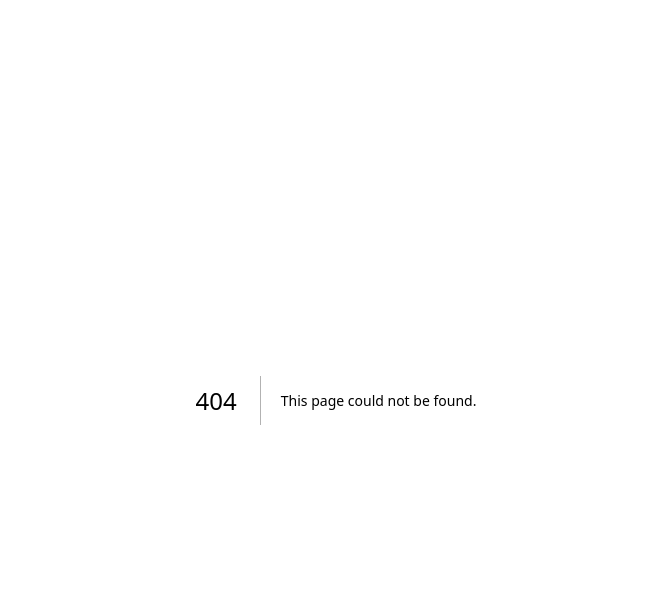
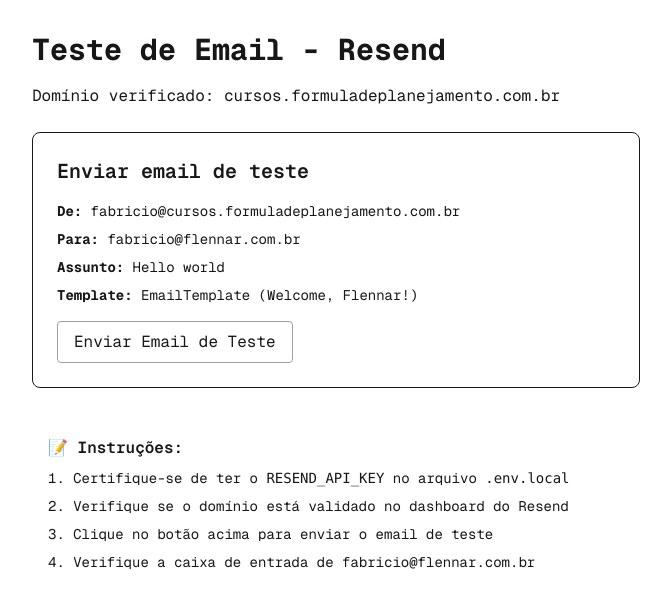
Before and after one commit to fabriciohvg/my-image-react-app, a Next.js app: page /resend in a window 1280 px wide. Before the commit this address had no page. Shown: the top 608 px of the page, without its empty margins (304-975 px from the left). Built offline with nearby package versions, Linux system fonts and the light colour scheme.

Commit message:
resend configurado

```diff
--- /dev/null
+++ b/app/api/resend/route.ts
@@ -0,0 +1,35 @@
+import { EmailTemplate } from "@/app/components/email-template";
+import { Resend } from "resend";
+
+const resend = new Resend(process.env.RESEND_API_KEY);
+
+export async function POST(request: Request) {
+  try {
+    // Parse request body for dynamic email sending (optional)
+    const body = await request.json().catch(() => ({}));
+
+    const firstName = body.firstName || "Flennar";
+    const to = body.to || "fabriciolennar@outlook.com";
+    const subject = body.subject || "Bem-vindo à Fórmula de Planejamento!";
+
+    const { data, error } = await resend.emails.send({
+      from: "Fabrício Guimarães <fabricio@cursos.formuladeplanejamento.com.br>",
+      to: Array.isArray(to) ? to : [to],
+      subject: subject,
+      react: EmailTemplate({ firstName }),
+    });
+
+    if (error) {
+      console.error("Resend error:", error);
+      return Response.json({ error }, { status: 500 });
+    }
+
+    return Response.json(data);
+  } catch (error) {
+    console.error("Failed to send email:", error);
+    return Response.json(
+      { error: { message: "Failed to send email" } },
+      { status: 500 }
+    );
+  }
+}
--- /dev/null
+++ b/app/components/email-template.tsx
@@ -0,0 +1,23 @@
+import * as React from "react";
+
+interface EmailTemplateProps {
+  firstName: string;
+}
+
+export function EmailTemplate({ firstName }: EmailTemplateProps) {
+  return (
+    <div style={{ fontFamily: "sans-serif", maxWidth: "500px" }}>
+      <p>
+        Olá, <strong>{firstName}</strong>!
+      </p>
+      <p>Seja bem-vindo à Fórmula de Planejamento!</p>
+      <p>
+        Nós oferecemos os melhores cursos relacionados ao Gerenciamento de
+        Projetos e Obras. Em breve você receberá um e-mail com as instrucões de
+        acesso à plataforma. Fiz alguns ajustes para adequar a família da fonte
+        de texto, espero que fique bom.
+      </p>
+      <p>Atenciosamente, Fabrício Guimarães.</p>
+    </div>
+  );
+}
--- /dev/null
+++ b/app/resend/page.tsx
@@ -0,0 +1,135 @@
+"use client";
+
+import { useState } from "react";
+
+export default function ResendPage() {
+  const [loading, setLoading] = useState(false);
+  const [result, setResult] = useState<{
+    success?: boolean;
+    message?: string;
+    emailId?: string;
+  } | null>(null);
+
+  const sendTestEmail = async () => {
+    setLoading(true);
+    setResult(null);
+
+    try {
+      const response = await fetch(
+        `${process.env.NEXT_PUBLIC_APP_URL}/api/resend`,
+        {
+          //   method: "POST",
+          //   headers: { "Content-Type": "application/json" },
+          //   body: JSON.stringify({
+          //     to: "custom@email.com",
+          //     subject: "Custom Subject",
+          //     firstName: "Custom Name",
+          //   }),
+          // });
+          method: "POST",
+          headers: {
+            "Content-Type": "application/json",
+          },
+        }
+      );
+
+      const data = await response.json();
+
+      if (response.ok) {
+        setResult({
+          success: true,
+          message: "Email enviado com sucesso!",
+          emailId: data.id,
+        });
+      } else {
+        setResult({
+          success: false,
+          message: `Erro: ${data.error?.message || "Erro desconhecido"}`,
+        });
+      }
+    } catch (error) {
+      setResult({
+        success: false,
+        message: `Erro ao enviar email: ${
+          error instanceof Error ? error.message : "Erro desconhecido"
+        }`,
+      });
+    } finally {
+      setLoading(false);
+    }
+  };
+
+  return (
+    <div className="max-w-2xl mx-auto p-8 font-mono">
+      <h1 className="text-3xl font-bold mb-4">Teste de Email - Resend</h1>
+      <p className="text-muted-foreground mb-6">
+        Domínio verificado: cursos.formuladeplanejamento.com.br
+      </p>
+
+      <div className="border rounded-lg p-6 mb-6">
+        <h2 className="text-xl font-semibold mb-4">Enviar email de teste</h2>
+        <div className="space-y-2 mb-4 text-sm">
+          <p>
+            <strong>De:</strong> fabricio@cursos.formuladeplanejamento.com.br
+          </p>
+          <p>
+            <strong>Para:</strong> fabricio@flennar.com.br
+          </p>
+          <p>
+            <strong>Assunto:</strong> Hello world
+          </p>
+          <p>
+            <strong>Template:</strong> EmailTemplate (Welcome, Flennar!)
+          </p>
+        </div>
+
+        <button
+          onClick={sendTestEmail}
+          disabled={loading}
+          className="px-4 py-2 border border-gray-400 cursor-pointer rounded hover:bg-gray-50 disabled:opacity-50 disabled:cursor-not-allowed"
+        >
+          {loading ? "Enviando..." : "Enviar Email de Teste"}
+        </button>
+      </div>
+
+      {result && (
+        <div
+          className={`border rounded-lg p-4 ${
+            result.success
+              ? "bg-green-50 border-green-200"
+              : "bg-red-50 border-red-200"
+          }`}
+        >
+          <h3
+            className={`font-semibold mb-2 ${
+              result.success ? "text-green-800" : "text-red-800"
+            }`}
+          >
+            {result.success ? "✓ Sucesso" : "✗ Erro"}
+          </h3>
+          <p className={result.success ? "text-green-700" : "text-red-700"}>
+            {result.message}
+          </p>
+          {result.emailId && (
+            <p className="text-sm text-green-600 mt-2">
+              ID do email: {result.emailId}
+            </p>
+          )}
+        </div>
+      )}
+
+      <div className="mt-8 p-4 bg-muted rounded-lg">
+        <h3 className="font-semibold mb-2">📝 Instruções:</h3>
+        <ol className="list-decimal list-inside space-y-2 text-sm">
+          <li>
+            Certifique-se de ter o <code>RESEND_API_KEY</code> no arquivo{" "}
+            <code>.env.local</code>
+          </li>
+          <li>Verifique se o domínio está validado no dashboard do Resend</li>
+          <li>Clique no botão acima para enviar o email de teste</li>
+          <li>Verifique a caixa de entrada de fabricio@flennar.com.br</li>
+        </ol>
+      </div>
+    </div>
+  );
+}
--- a/package.json
+++ b/package.json
@@ -14,9 +14,11 @@
     "next": "16.0.1",
     "react": "19.2.0",
     "react-dom": "19.2.0",
-    "react-hot-toast": "^2.6.0"
+    "react-hot-toast": "^2.6.0",
+    "resend": "^6.4.2"
   },
   "devDependencies": {
+    "@react-email/render": "^2.0.0",
     "@tailwindcss/postcss": "^4",
     "@types/node": "^20",
     "@types/react": "^19",
```
Also changed, not shown: 1 other file (tests, documents, lock files or other folders).
